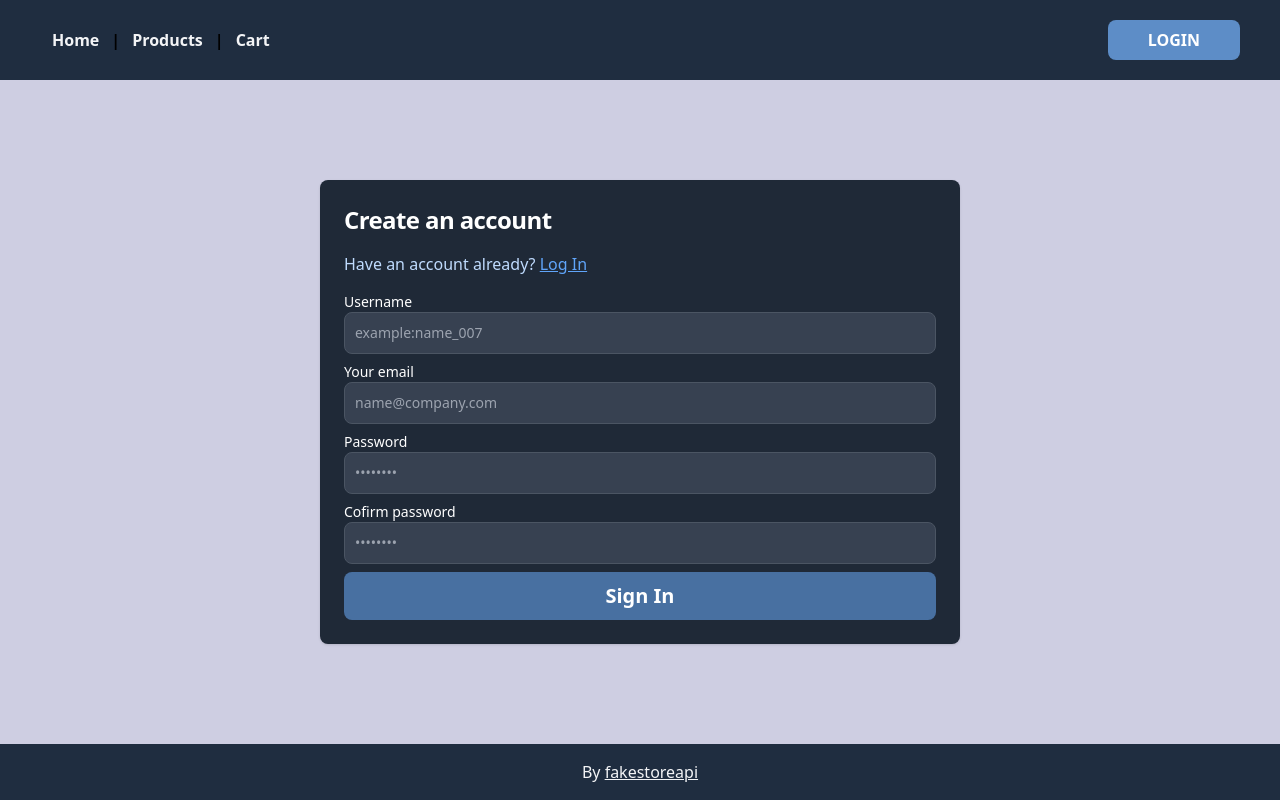
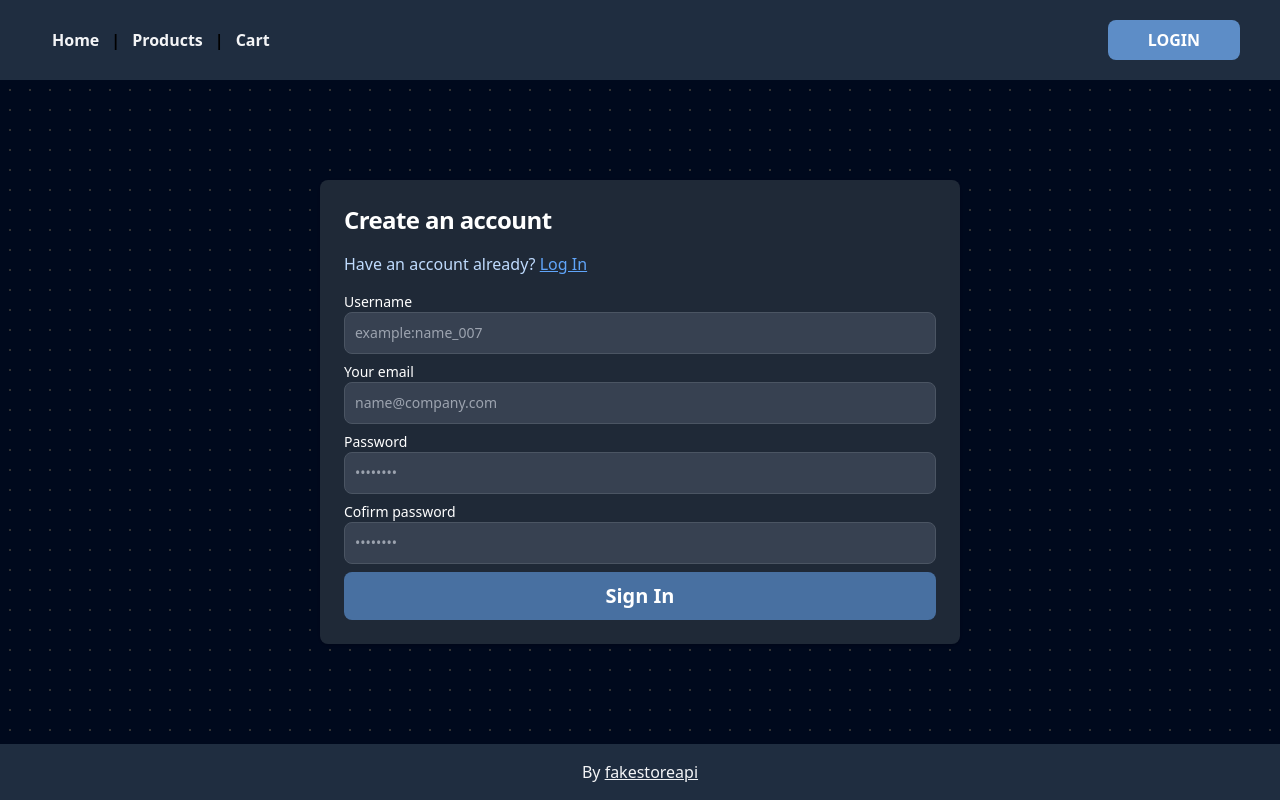
Before and after one commit to Jhan-Torres/vueJs-GogoDev, a Vue app in the folder auth-example/: page /signup in a window 1280 px wide. Built offline with nearby package versions, Linux system fonts and the light colour scheme.

Commit message:
background color changed on auth views

```diff
--- a/auth-example/src/components/LoginForm.vue
+++ b/auth-example/src/components/LoginForm.vue
@@ -35,7 +35,7 @@ const loginUser = async () => {
 </script>
 
 <template>
-  <section class="bg-[#cecee2] height-fixed flex items-center">
+  <section class="height-fixed flex items-center">
     <div class="flex flex-col items-center justify-center w-full px-2 py-6 mx-auto">
       <div class="w-full rounded-lg shadow bg-gray-800 max-w-screen-sm">
         <div class="px-4 py-6 space-y-4 md:space-y-6 md:p-8">
--- a/auth-example/src/components/SignUpForm.vue
+++ b/auth-example/src/components/SignUpForm.vue
@@ -34,7 +34,7 @@ const registerUser = async () => {
 </script>
 
 <template>
-  <section class="bg-[#cecee2] height-fixed flex items-center">
+  <section class="height-fixed flex items-center">
     <div class="flex flex-col items-center justify-center w-full px-2 py-4 mx-auto">
       <div class="w-full rounded-lg shadow bg-gray-800 max-w-screen-sm">
         <div class="p-6 space-y-4">
--- a/auth-example/src/views/LoginView.vue
+++ b/auth-example/src/views/LoginView.vue
@@ -3,9 +3,7 @@ import LogInForm from '@/components/LogInForm.vue';
 </script>
 
 <template>
-  <div class="absolute top-0 z-[-2] h-screen w-screen bg-[#000000] bg-[radial-gradient(#ffffff33_1px,#00091d_1px)] bg-[size:20px_20px]">
-
-  </div>
+  <div class="absolute top-0 z-[-2] h-screen w-screen bg-[#000000] bg-[radial-gradient(#ffffff33_1px,#00091d_1px)] bg-[size:20px_20px]"></div>
   <LogInForm />
 </template>
 
--- a/auth-example/src/views/SignUpView.vue
+++ b/auth-example/src/views/SignUpView.vue
@@ -3,6 +3,7 @@ import SignUpForm from '@/components/SignUpForm.vue';
 </script>
 
 <template>
+  <div class="absolute top-0 z-[-2] h-screen w-screen bg-[#000000] bg-[radial-gradient(#ffffff33_1px,#00091d_1px)] bg-[size:20px_20px]"></div>
   <SignUpForm />
 </template>
 
```
